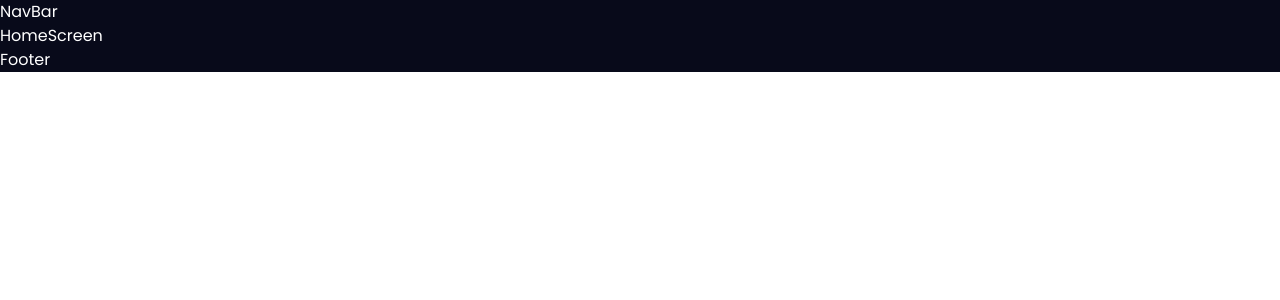
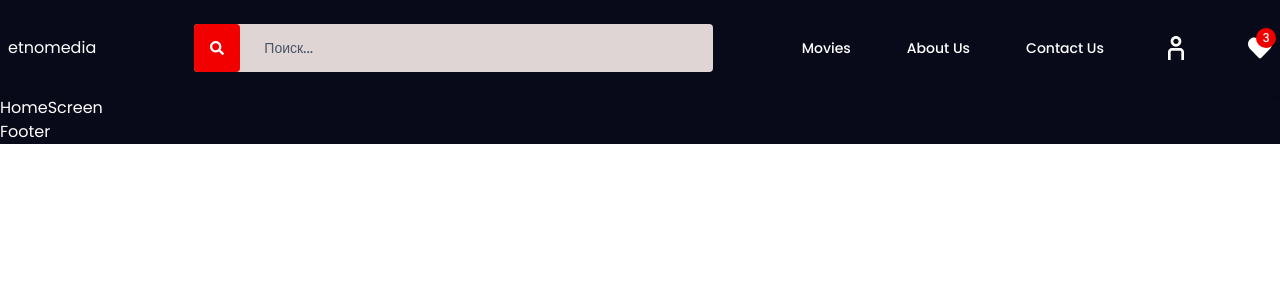
Before and after one commit to doskuulov/etnomedia-2.0, a React (Create React App) app: page / in a window 1280 px wide. Shown: the top 300 px of the page. Built offline with nearby package versions, Linux system fonts and the light colour scheme.

Commit message:
NavBar add

```diff
--- a/src/layout/Navbar/NavBar.js
+++ b/src/layout/Navbar/NavBar.js
@@ -1,7 +1,58 @@
 import React from 'react'
+import { Link, NavLink } from 'react-router-dom'
+import { CgUser } from 'react-icons/cg'
+import { FaSearch, FaHeart } from 'react-icons/fa'
 
 function NavBar() {
-	return <div>NavBar</div>
+	const hover = 'hover:text-subMain transitions text-white'
+	const Hover = ({ isActive }) => (isActive ? 'text-subMain' : hover)
+	return (
+		<>
+			<div className='bg-main shadow-md sticky top-0 z-20'>
+				<div className='container mx-auto py-6 px-2 lg:grid gap-10 grid-cols-7 justify-between items-center'>
+					<div className='col-span-1 lg:block hidden'>
+						<Link to='/'>etnomedia</Link>
+					</div>
+					<div className='col-span-3'>
+						<form className='w-full text-sm bg-dryGray rounded flex-btn gap-4'>
+							<button
+								type='submit'
+								className='bg-subMain w-12 flex-colo h-12 rounded text-white'
+							>
+								<FaSearch />
+							</button>
+							<input
+								type='text'
+								placeholder='Поиск...'
+								className='font-medium placeholder:text-border text-sm w-11/12 h-12 bg-transparent border-none px-2 text-black'
+							/>
+						</form>
+					</div>
+					{/*  */}
+					<div className='col-span-3 font-medium text-sm hidden xl:gap-14 2xl:gap-17 justify-between lg:flex xl:justify-end items-center'>
+						<NavLink to='/movies' className={Hover}>
+							Movies
+						</NavLink>
+						<NavLink to='/about-us' className={Hover}>
+							About Us
+						</NavLink>
+						<NavLink to='/contact-us' className={Hover}>
+							Contact Us
+						</NavLink>
+						<NavLink to='/login' className={Hover}>
+							<CgUser className='w-8 h-8' />
+						</NavLink>
+						<NavLink to='/favorites' className={`${Hover} relative`}>
+							<FaHeart className='w-6 h-6' />
+							<div className='w-5 h-5 flex-colo rounded-full text-xs bg-subMain text-white absolute -top-2 -right-1'>
+								3
+							</div>
+						</NavLink>
+					</div>
+				</div>
+			</div>
+		</>
+	)
 }
 
 export default NavBar
```
